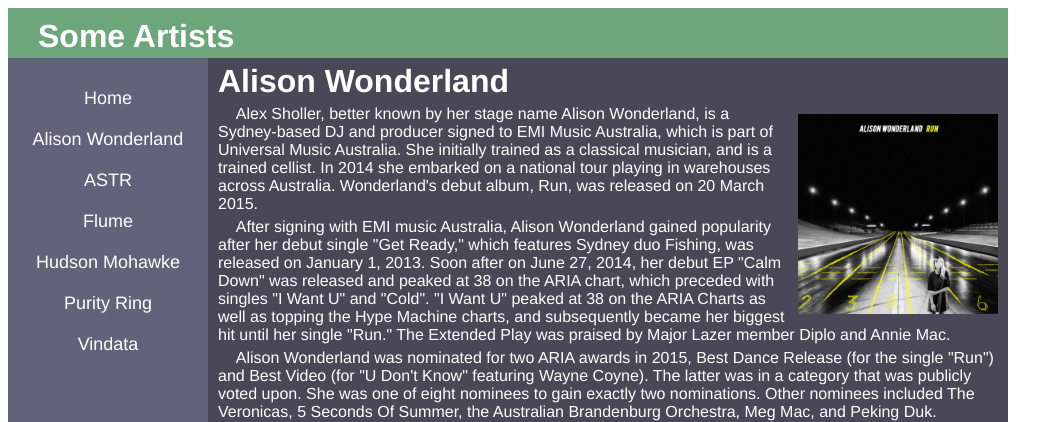
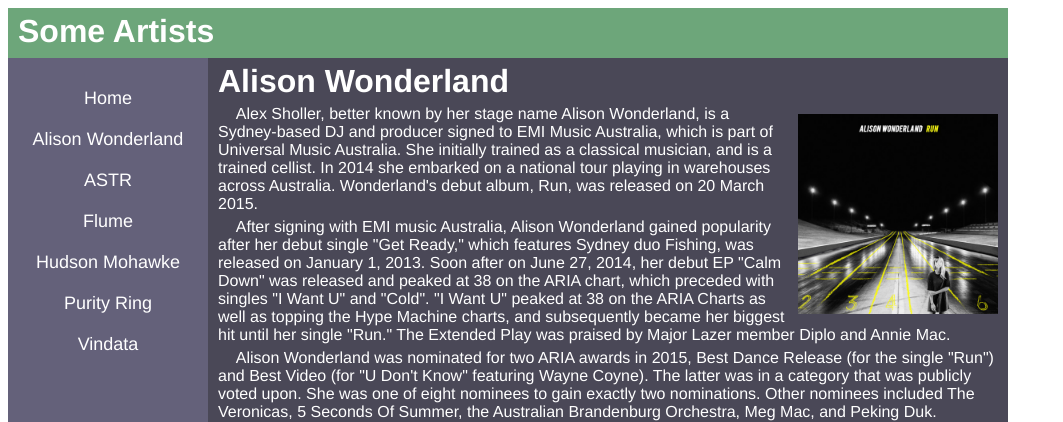
Before and after one commit to evanlws/web_pub_personal_probject, a plain HTML site: page alison_wonderland.html in a window 1280 px wide. Shown: the top 422 px of the page, without its empty margins (0-1063 px from the left). Drawn offline with Linux system fonts and the light colour scheme.

Commit message:
Edited some line spacing

```diff
--- a/alison_wonderland.html
+++ b/alison_wonderland.html
@@ -8,9 +8,7 @@
 
     <body>
 	      <header>
-  	      <div id="innerHeader">
 		        <h1>Some Artists</h1>
-  	      </div>
 	      </header>
 	      <nav>
 			    <ul>
@@ -28,7 +26,7 @@
 		      <img src="img/artwork/run.jpg">
 		      <p>&nbsp;&nbsp;&nbsp;&nbsp;Alex Sholler, better known by her stage name Alison Wonderland, is a Sydney-based DJ and producer signed to EMI Music Australia, which is part of Universal Music Australia. She initially trained as a classical musician, and is a trained cellist. In 2014 she embarked on a national tour playing in warehouses across Australia. Wonderland's debut album, Run, was released on 20 March 2015.</p>
 		      <p>&nbsp;&nbsp;&nbsp;&nbsp;After signing with EMI music Australia, Alison Wonderland gained popularity after her debut single "Get Ready," which features Sydney duo Fishing, was released on January 1, 2013. Soon after on June 27, 2014, her debut EP "Calm Down" was released and peaked at 38 on the ARIA chart, which preceded with singles "I Want U" and "Cold". "I Want U" peaked at 38 on the ARIA Charts as well as topping the Hype Machine charts, and subsequently became her biggest hit until her single "Run." The Extended Play was praised by Major Lazer member Diplo and Annie Mac.</p>
-		      <p>&nbsp;&nbsp;&nbsp;&nbsp;Alison Wonderland was nominated for two ARIA awards in 2015, Best Dance Release (for the single "Run") and Best Video (for "U Don't Know" featuring Wayne Coyne). The latter was in a category that was publicly voted upon. She was one of eight nominees to gain exactly two nominations. Other nominees included The Veronicas, 5 Seconds Of Summer, the Australian Brandenburg Orchestra, Meg Mac, and Peking Duk.</p>
+		      <p>&nbsp;&nbsp;&nbsp;&nbsp;Alison Wonderland was nominated for two ARIA awards in 2015, Best Dance Release (for the single "Run") and Best Video (for "U Don't Know" featuring Wayne Coyne). The latter was in a category that was publicly voted upon. She was one of eight nominees to gain exactly two nominations. Other nominees included The Veronicas, 5 Seconds Of Summer, the Australian Brandenburg Orchestra, Meg Mac, and Peking Duk.</p><br>
 		      <iframe width="100%" height="166" scrolling="no" frameborder="no" src="https://w.soundcloud.com/player/?url=https%3A//api.soundcloud.com/tracks/226522238&amp;color=000000&amp;auto_play=false&amp;hide_related=true&amp;show_comments=false&amp;show_user=true&amp;show_reposts=false"></iframe>
 	      </main>
     </body>
--- a/artist.css
+++ b/artist.css
@@ -3,14 +3,6 @@ header {
 	width: 1000px;
 	background-color: #6DA67A;
 	overflow: hidden;
-}
-
-#innerHeader {
-  margin-left: 20px;
-  margin-top: 5px;
-  display: inline-block;
-  vertical-align: middle;
-  line-height: normal;
 }
 
 header > h1 {
```
Also changed, not shown: astr.html (+1 -2 lines), flume.html (+1 -2 lines), hudson_mohawke.html (+1 -2 lines), purity_ring.html (+1 -2 lines), vindata.html (+1 -2 lines).
